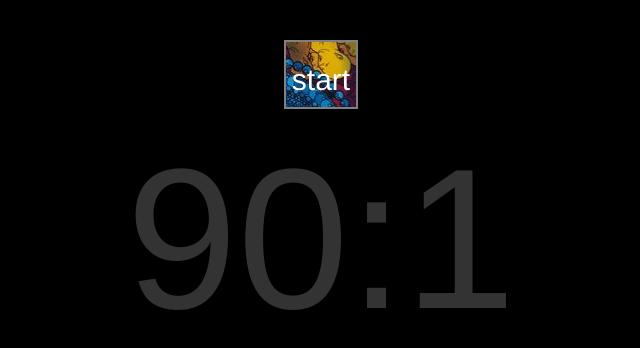
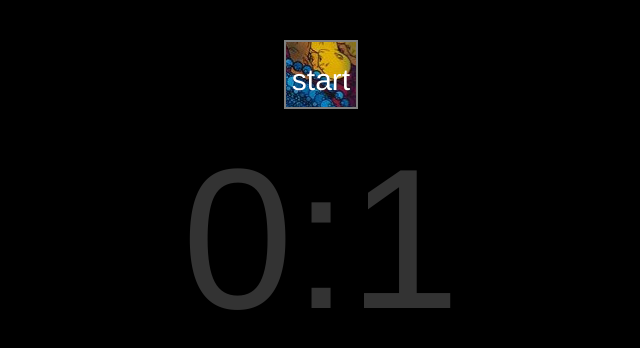
Before and after one commit to dv-blk/timer, a website: page timer.html in a window 1280 px wide. Both pictures are taken after a click on the button "start". Shown: the whole page, without its empty margins (319-959 px from the left). Drawn offline with nearby package versions, Linux system fonts and the light colour scheme.

Commit message:
set to 0

```diff
--- a/timer.html
+++ b/timer.html
@@ -35,7 +35,7 @@
 <script>
  $('#play_audio').click(function() {
      var sec = 0;
-     var min = 90;
+     var min = 0;
      var myVar = setInterval(myTimer, 1000);
      function myTimer(){
 	 document.getElementById("demo").innerHTML = min + ":"+ sec;
```
